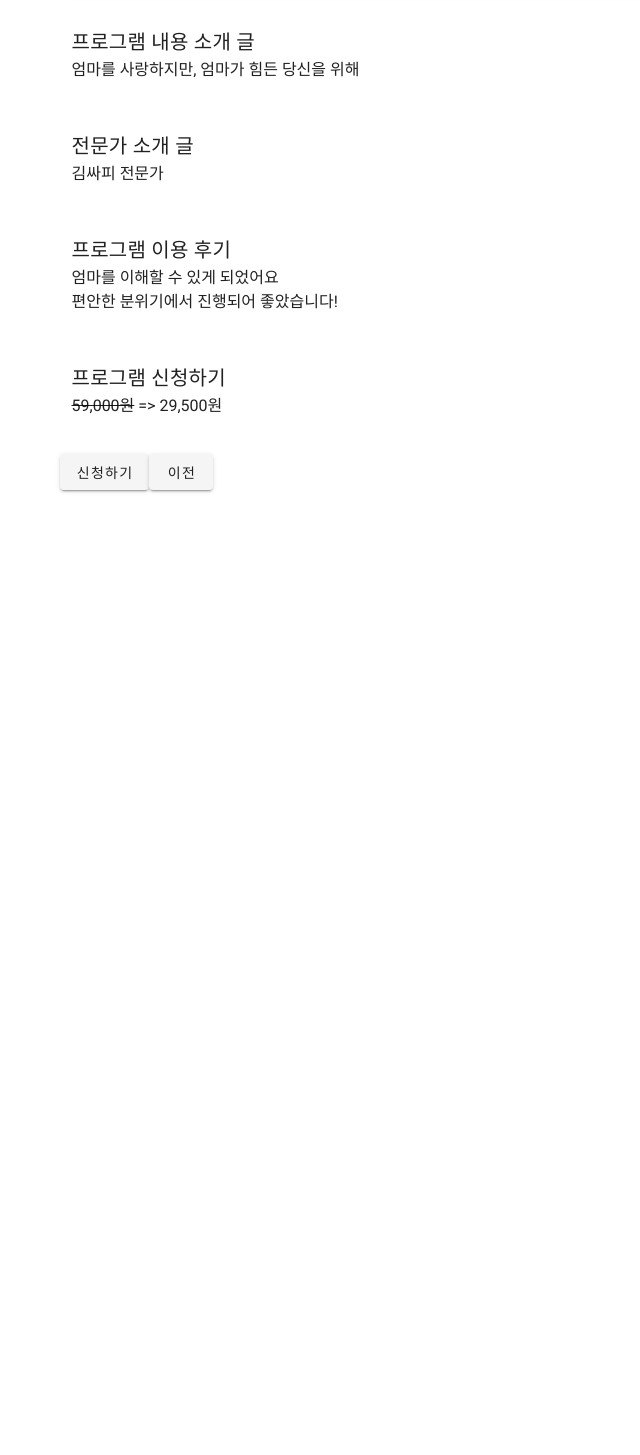
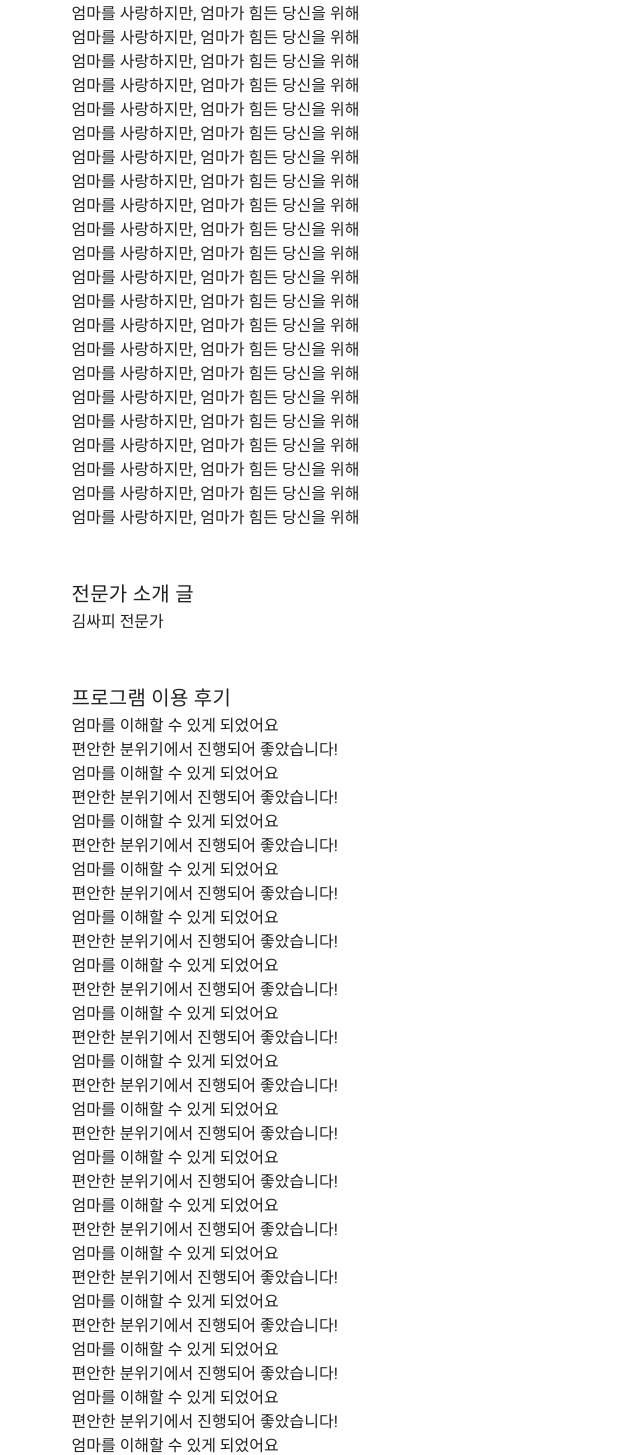
Before and after one commit to kxxhan/better-mind, a Vue app in the folder frontend/: page /programs/1 in a window 1280 px wide. Shown: the part 762-2217 px from the top of the page, without its empty margins (0-640 px from the left). Before the commit the page ends 1344 px from the top, so only its background shows below. Built offline with nearby package versions, Linux system fonts and the light colour scheme.

Commit message:
feat: 중간 네비게이션바 스크롤 이동

```diff
--- a/frontend/src/components/nav/NavBottom.vue
+++ b/frontend/src/components/nav/NavBottom.vue
@@ -1,6 +1,6 @@
 <template>
   <v-app-bar
-    app
+    fixed
     color="#8BC34A"
     style="height: 56px;"
     class="mt-11"
--- a/frontend/src/components/nav/NavTop.vue
+++ b/frontend/src/components/nav/NavTop.vue
@@ -1,6 +1,6 @@
 <template>
   <v-app-bar
-    app
+    fixed
     color="#8BC34A"
     style="height: 40px;"
   >
--- a/frontend/src/views/programs/ProgramDetail.vue
+++ b/frontend/src/views/programs/ProgramDetail.vue
@@ -40,6 +40,30 @@
       <v-container>
         <div class="text-h6" id="program-introduce">프로그램 내용 소개 글</div>
         <div>엄마를 사랑하지만, 엄마가 힘든 당신을 위해</div>
+        <div>엄마를 사랑하지만, 엄마가 힘든 당신을 위해</div>
+        <div>엄마를 사랑하지만, 엄마가 힘든 당신을 위해</div>
+        <div>엄마를 사랑하지만, 엄마가 힘든 당신을 위해</div>
+        <div>엄마를 사랑하지만, 엄마가 힘든 당신을 위해</div>
+        <div>엄마를 사랑하지만, 엄마가 힘든 당신을 위해</div>
+        <div>엄마를 사랑하지만, 엄마가 힘든 당신을 위해</div>
+        <div>엄마를 사랑하지만, 엄마가 힘든 당신을 위해</div>
+        <div>엄마를 사랑하지만, 엄마가 힘든 당신을 위해</div>
+        <div>엄마를 사랑하지만, 엄마가 힘든 당신을 위해</div>
+        <div>엄마를 사랑하지만, 엄마가 힘든 당신을 위해</div>
+        <div>엄마를 사랑하지만, 엄마가 힘든 당신을 위해</div>
+        <div>엄마를 사랑하지만, 엄마가 힘든 당신을 위해</div>
+        <div>엄마를 사랑하지만, 엄마가 힘든 당신을 위해</div>
+        <div>엄마를 사랑하지만, 엄마가 힘든 당신을 위해</div>
+        <div>엄마를 사랑하지만, 엄마가 힘든 당신을 위해</div>
+        <div>엄마를 사랑하지만, 엄마가 힘든 당신을 위해</div>
+        <div>엄마를 사랑하지만, 엄마가 힘든 당신을 위해</div>
+        <div>엄마를 사랑하지만, 엄마가 힘든 당신을 위해</div>
+        <div>엄마를 사랑하지만, 엄마가 힘든 당신을 위해</div>
+        <div>엄마를 사랑하지만, 엄마가 힘든 당신을 위해</div>
+        <div>엄마를 사랑하지만, 엄마가 힘든 당신을 위해</div>
+        <div>엄마를 사랑하지만, 엄마가 힘든 당신을 위해</div>
+        <div>엄마를 사랑하지만, 엄마가 힘든 당신을 위해</div>
+        <div>엄마를 사랑하지만, 엄마가 힘든 당신을 위해</div>
       </v-container>
       <br>
       <v-container>
@@ -49,6 +73,38 @@
       <br>
       <v-container>
         <div class="text-h6" id="program-review">프로그램 이용 후기</div>
+        <div>엄마를 이해할 수 있게 되었어요</div>
+        <div>편안한 분위기에서 진행되어 좋았습니다!</div>
+        <div>엄마를 이해할 수 있게 되었어요</div>
+        <div>편안한 분위기에서 진행되어 좋았습니다!</div>
+        <div>엄마를 이해할 수 있게 되었어요</div>
+        <div>편안한 분위기에서 진행되어 좋았습니다!</div>
+        <div>엄마를 이해할 수 있게 되었어요</div>
+        <div>편안한 분위기에서 진행되어 좋았습니다!</div>
+        <div>엄마를 이해할 수 있게 되었어요</div>
+        <div>편안한 분위기에서 진행되어 좋았습니다!</div>
+        <div>엄마를 이해할 수 있게 되었어요</div>
+        <div>편안한 분위기에서 진행되어 좋았습니다!</div>
+        <div>엄마를 이해할 수 있게 되었어요</div>
+        <div>편안한 분위기에서 진행되어 좋았습니다!</div>
+        <div>엄마를 이해할 수 있게 되었어요</div>
+        <div>편안한 분위기에서 진행되어 좋았습니다!</div>
+        <div>엄마를 이해할 수 있게 되었어요</div>
+        <div>편안한 분위기에서 진행되어 좋았습니다!</div>
+        <div>엄마를 이해할 수 있게 되었어요</div>
+        <div>편안한 분위기에서 진행되어 좋았습니다!</div>
+        <div>엄마를 이해할 수 있게 되었어요</div>
+        <div>편안한 분위기에서 진행되어 좋았습니다!</div>
+        <div>엄마를 이해할 수 있게 되었어요</div>
+        <div>편안한 분위기에서 진행되어 좋았습니다!</div>
+        <div>엄마를 이해할 수 있게 되었어요</div>
+        <div>편안한 분위기에서 진행되어 좋았습니다!</div>
+        <div>엄마를 이해할 수 있게 되었어요</div>
+        <div>편안한 분위기에서 진행되어 좋았습니다!</div>
+        <div>엄마를 이해할 수 있게 되었어요</div>
+        <div>편안한 분위기에서 진행되어 좋았습니다!</div>
+        <div>엄마를 이해할 수 있게 되었어요</div>
+        <div>편안한 분위기에서 진행되어 좋았습니다!</div>
         <div>엄마를 이해할 수 있게 되었어요</div>
         <div>편안한 분위기에서 진행되어 좋았습니다!</div>
       </v-container>
@@ -76,16 +132,21 @@ export default {
       this.$router.push({ name: 'Payment' })
     },
     clickProgramIntroduce: function () {
-      window.location.href = '#program-introduce'
+      const programLocation = document.querySelector("#program-introduce").offsetTop;
+      window.scrollTo({top:programLocation-100, left:0, behavior:'auto'})
     },
     clickExpertIntroduce: function () {
-      window.location.href = '#expert-introduce'
+      const expertlocation = document.querySelector("#expert-introduce").offsetTop;
+      window.scrollTo({top:expertlocation, left:0, behavior:'auto'})
     },
     clickProgramReview: function () {
-      window.location.href = '#program-review'
+      const reviewLocation = document.querySelector("#program-review").offsetTop;
+      window.scrollTo({top:reviewLocation, left:0, behavior:'auto'})
     },
     clickProgramResistraion: function () {
-      window.location.href = '#program-registration'
+      const registLocation = document.querySelector("#program-registration").offsetTop;
+      window.scrollTo({top:registLocation, left:0, behavior:'auto'})
+      // window.location.href = '#program-registration'
     }
   }
 }
```
